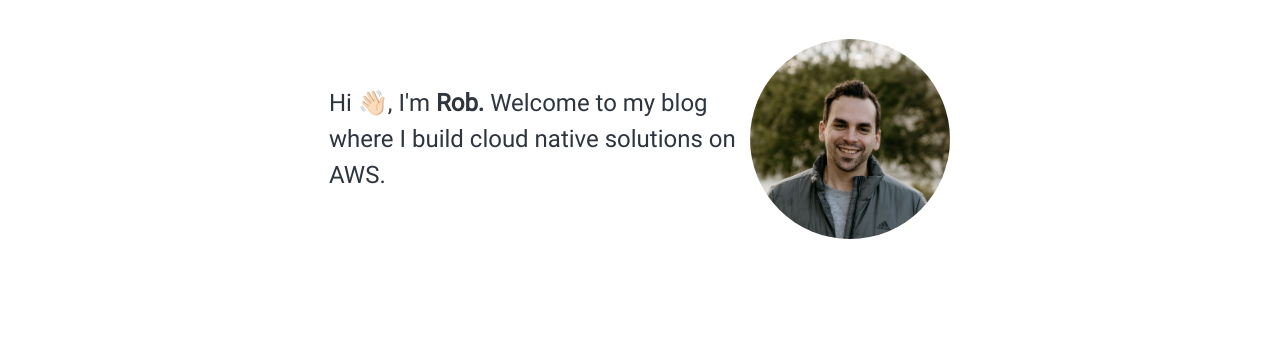
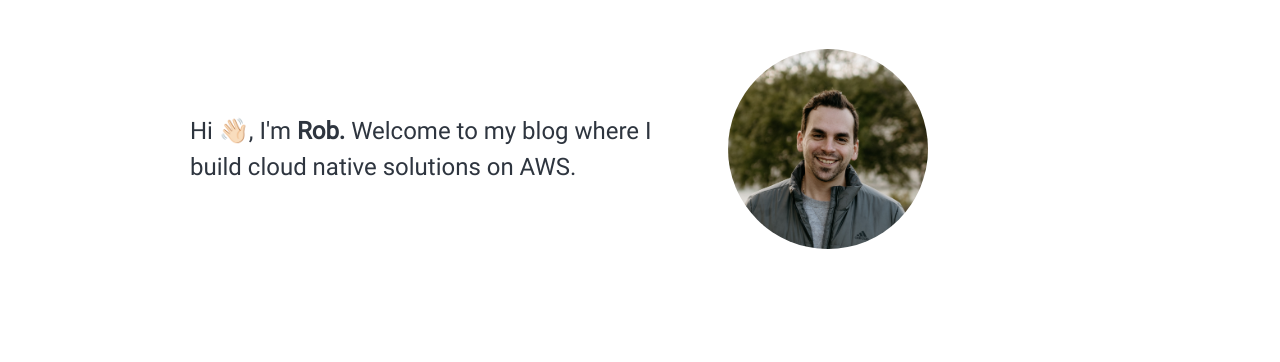
Before and after one commit to robertdippolito/robertdippolito.github.io, a Gatsby site: page / in a window 1280 px wide. Shown: the part 62-424 px from the top of the page. Built offline with nearby package versions, Linux system fonts and the light colour scheme; Gatsby itself is replaced by a stand-in of ours.

Commit message:
fixed margins

```diff
--- a/src/style.css
+++ b/src/style.css
@@ -10,8 +10,9 @@
   --maxWidth-2xl: 42rem;
   --maxWidth-3xl: 48rem;
   --maxWidth-4xl: 56rem;
+  --maxWidth-5xl: 60rem;
   --maxWidth-full: "100%";
-  --maxWidth-wrapper: var(--maxWidth-2xl);
+  --maxWidth-wrapper: var(--maxWidth-5xl);
   --spacing-px: "1px";
   --spacing-0: 0;
   --spacing-1: 0.25rem;
@@ -241,7 +242,7 @@ a:focus {
 /* Custom classes */
 
 .global-wrapper {
-  margin: var(--spacing-0) auto;
+  margin: 0 auto;
   max-width: var(--maxWidth-wrapper);
   padding: var(--spacing-10) var(--spacing-5);
 }
--- a/src/style/bio.css
+++ b/src/style/bio.css
@@ -5,6 +5,7 @@
 
 .bio-main-container {
     height: 40vh;
+    width: 800px;
 }
 .bio-grid-container {
     display: grid;
@@ -16,10 +17,10 @@
     grid-area: bio;
     font-family: Roboto-Regular;
     font-size: 1.5em;
-    margin: auto 5px;
+    margin: auto 10px;
 }
 .bio-grid-img {
     grid-area: img;
     border-radius: 100%;
-    margin: 5px;
+    margin: 15px;
 }
```
